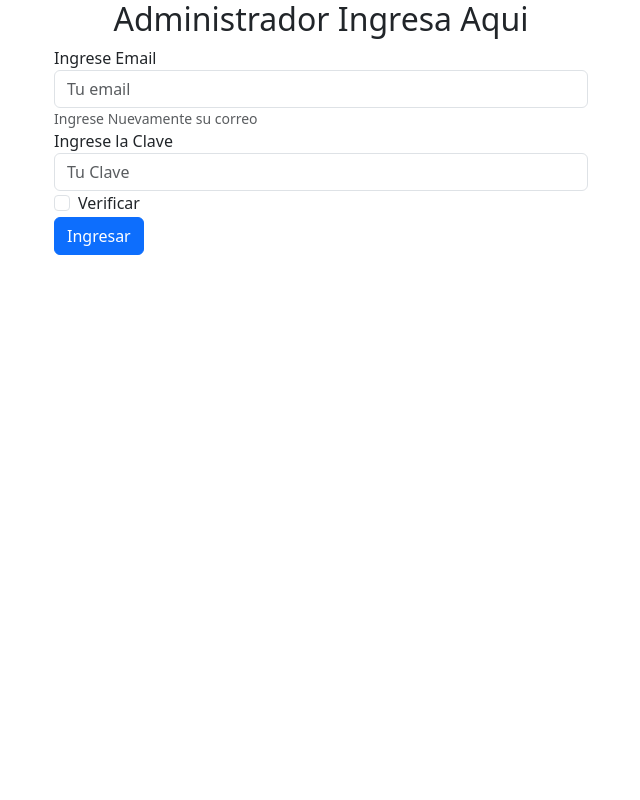
After one commit to shirleyisaza/ProyecMorichalDef, a Django app: page /login/ in a window 1280 px wide. The commit adds this page. Shown: the whole page, without its empty margins (319-959 px from the left). Run offline with Django 4.2, Linux system fonts and the light colour scheme; some libraries are stand-ins or nearby versions.

Commit message:
correcion bodys y logins

```diff
--- /dev/null
+++ b/principal/templates/login.html
@@ -0,0 +1,31 @@
+{% extends 'partials/body-login.html' %}
+{% load static %}
+
+{% block contenido %}
+    <div class="container">
+        <section class="formulario">
+            <h2 class="text-center">Administrador Ingresa Aqui</h2>
+            <div class="container">
+              <div class="row">
+                <div class="col-6 mx-auto">
+              <form>
+                <div class="form-group">
+                  <label for="exampleInputEmail1">Ingrese Email</label>
+                  <input type="email" class="form-control" id="exampleInputEmail1" aria-describedby="emailHelp" placeholder="Tu email">
+                  <small id="emailHelp" class="form-text text-muted">Ingrese Nuevamente su correo</small>
+                </div>
+                <div class="form-group">
+                  <label for="exampleInputPassword1">Ingrese la Clave</label>
+                  <input type="password" class="form-control" id="exampleInputPassword1" placeholder="Tu Clave">
+                </div>
+                <div class="form-group form-check">
+                  <input type="checkbox" class="form-check-input" id="exampleCheck1">
+                  <label class="form-check-label" for="exampleCheck1">Verificar</label>
+                </div>
+                <button type="submit" class="btn btn-primary">Ingresar</button>
+              </form>
+            </div>
+        </section>
+    </div>
+
+{% endblock contenido %}
--- /dev/null
+++ b/principal/templates/partials/body-login.html
@@ -0,0 +1,20 @@
+{% load static %}
+{% load bootstrap5 %}
+{% bootstrap_css %}
+{% bootstrap_javascript %}
+{% bootstrap_messages %}
+
+<!DOCTYPE html>
+<html lang="es">
+<head>
+    <meta charset="UTF-8">
+    <meta name="viewport" content="width=device-width, initial-scale=1.0">
+    <title>Morichal_Definitivo | {{titulo}} </title>
+</head>
+<body>
+
+    {% block contenido %}
+    {% endblock contenido %}
+
+</body>
+</html>
--- a/principal/templates/partials/footer.html
+++ b/principal/templates/partials/footer.html
@@ -1,8 +1,10 @@
+{%load static %}
+
 <footer class="bg-success text-light py-2 mt-2">
     <div class="container">
       <div class="row">
         <div class="col-md-4">
-          <img src="imagenes_club/minilogo.png" class="rounded-3" class="img-fluid">
+          <img src="{% static 'img/club/logomedio.png' %}" class="rounded-3" class="img-fluid">
           <p>Derechos reservados &copy; 2023</p>
         </div>
         <div class="col-md-4">
--- a/principal/urls.py
+++ b/principal/urls.py
@@ -1,8 +1,9 @@
 from django.contrib import admin
 from django.urls import path
-from principal.views import inicio
+from principal.views import inicio, login
 
 urlpatterns = [
     path('admin/', admin.site.urls),
     path('', inicio, name="inicio"),
+    path('login/', login, name="login")
 ]
--- a/principal/views.py
+++ b/principal/views.py
@@ -6,3 +6,10 @@ def inicio(request):
         "titulo": titulo,
     }
     return render(request, 'index.html', context)
+
+def login(request):
+    titulo = "inicio de Sesion"
+    context={
+        "titulo": titulo,
+    }
+    return render(request, 'login.html', context)
```
Also changed, not shown: principal/templates/partials/header.html (+5 -10 lines).
